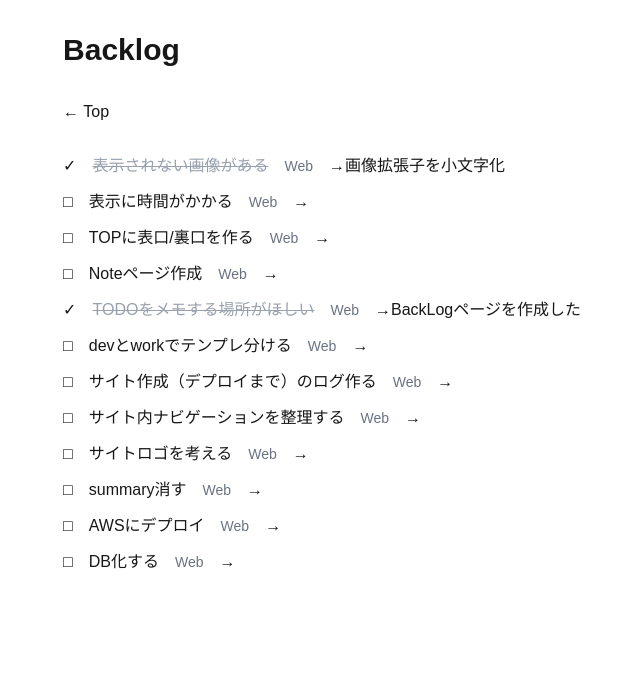
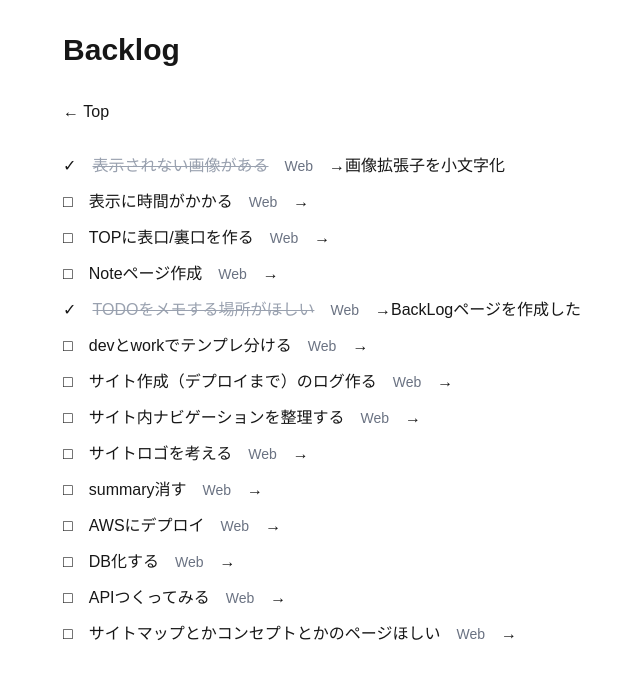
Before and after one commit to yamamotoyakuhinsenryoten-cmd/mountain-book-dyeshop, a Next.js app: page /backlogs in a window 1280 px wide. Shown: the top 678 px of the page, without its empty margins (318-958 px from the left). Built offline with nearby package versions, Linux system fonts and the light colour scheme.

Commit message:
backlog更新

```diff
--- a/data/backlogs/index.ts
+++ b/data/backlogs/index.ts
@@ -61,4 +61,14 @@
         done:false,
         link: {name:"",value:""}
     },
+        {   title:"APIつくってみる",
+        category:"Web",
+        done:false,
+        link: {name:"",value:""}
+    },
+    {   title:"サイトマップとかコンセプトとかのページほしい",
+        category:"Web",
+        done:false,
+        link: {name:"",value:""}
+    },
 ];
```
